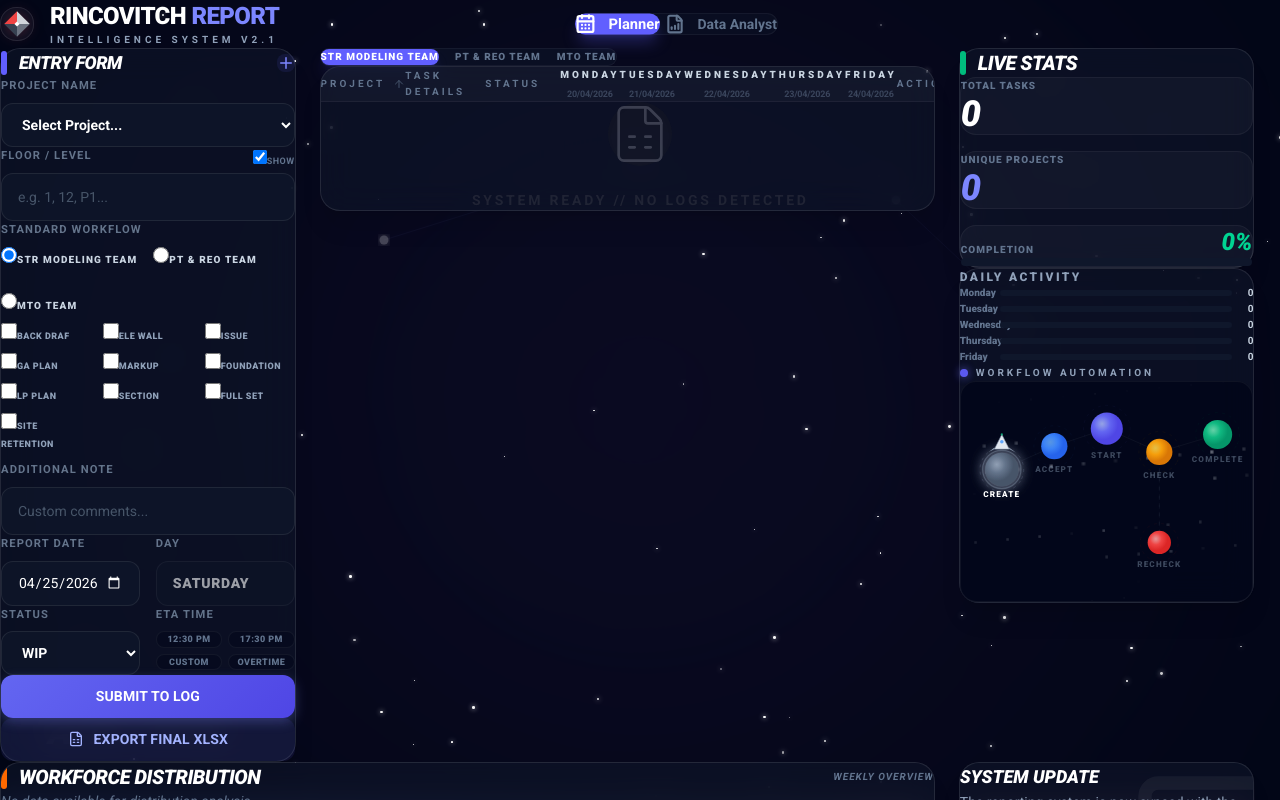
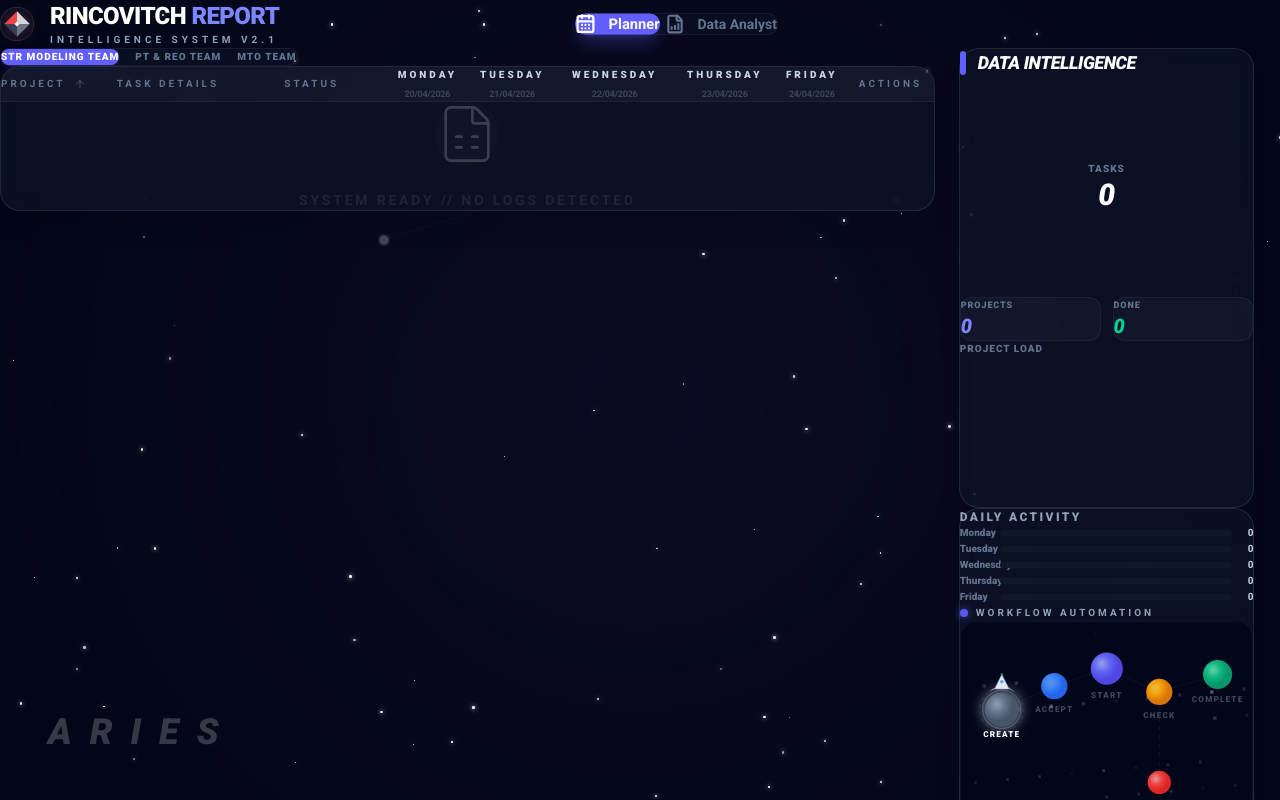
Before and after one commit to john-cpu25/Report, a React (Vite) app: page / in a window 1280 px wide. Shown: the top 800 px of the page. Built offline with nearby package versions, Linux system fonts and the light colour scheme.

Commit message:
UPDATE THEME 2

```diff
--- a/src/App.jsx
+++ b/src/App.jsx
@@ -1,6 +1,6 @@
 import React, { useState, useEffect, useMemo } from 'react'
 import { format, startOfWeek, addDays, parseISO } from 'date-fns'
-import { Download, Layout, FileBarChart, CalendarDays } from 'lucide-react'
+import { Download, Layout, FileBarChart, CalendarDays, Menu, X } from 'lucide-react'
 import * as XLSX from 'xlsx'
 import { motion, AnimatePresence } from 'framer-motion'
 import WeeklyReport from './WeeklyReport'
@@ -18,6 +18,7 @@ function App() {
   const [reportData, setReportData] = useState([])
   const [customProjects, setCustomProjects] = useState([])
   const [selectedDate, setSelectedDate] = useState(format(new Date(), 'yyyy-MM-dd'))
+  const [isSidebarOpen, setIsSidebarOpen] = useState(false)
 
   // Load data
   useEffect(() => {
@@ -229,14 +230,19 @@ function App() {
         >
           <CelestialBackground />
           <header className="max-w-[2560px] w-[98%] 2xl:w-[95%] mx-auto mb-12 flex flex-col lg:flex-row justify-between items-center gap-8">
-        <div className="flex items-center gap-4 group">
-          <div className="p-2.5 bg-slate-900/50 backdrop-blur-xl rounded-2xl border border-white/10 shadow-2xl group-hover:scale-110 transition-transform duration-300">
+        <div className="flex items-center gap-6 group">
+          <button
+            onClick={() => setIsSidebarOpen(!isSidebarOpen)}
+            className="flex items-center gap-4 p-2 rounded-2xl hover:bg-white/5 transition-all active:scale-95 text-left group"
+          >
+            <div className={`p-2.5 bg-slate-900/50 backdrop-blur-xl rounded-2xl border border-white/10 shadow-2xl transition-all duration-500 ${isSidebarOpen ? 'ring-2 ring-indigo-500 shadow-[0_0_20px_rgba(99,102,241,0.3)] bg-indigo-500/10' : 'group-hover:scale-110'}`}>
               <RincovitchLogo size={32} />
             </div>
             <div>
               <h1 className="text-2xl font-black text-white tracking-tight">RINCOVITCH <span className="text-indigo-400">REPORT</span></h1>
               <p className="text-[10px] text-slate-400 font-bold uppercase tracking-[0.4em]">Intelligence System v2.1</p>
             </div>
+          </button>
         </div>
 
         <div className="flex gap-2 bg-slate-900/40 backdrop-blur-2xl p-1.5 rounded-2xl border border-white/5 shadow-2xl">
@@ -280,7 +286,8 @@ function App() {
                 handleAddTask={handleAddTask} deleteRow={deleteRow} moveRow={moveRow}
                 updateStatus={updateStatus} updateDayTime={updateDayTime}
                 customProjects={customProjects} addCustomProject={addCustomProject}
-                exportExcel={exportExcel}
+                exportExcel={exportExcel} isSidebarOpen={isSidebarOpen}
+                setIsSidebarOpen={setIsSidebarOpen}
               />
             ) : (
               <CSVProcessor />
--- a/src/WeeklyReport.jsx
+++ b/src/WeeklyReport.jsx
@@ -4,13 +4,41 @@ import { motion, AnimatePresence } from 'framer-motion'
 import WorkflowAnimation from './WorkflowAnimation'
 import projectsData from './data/projects.json'
 import KamehamehaAnimation from './KamehamehaAnimation'
+import {
+  Chart as ChartJS,
+  ArcElement,
+  CategoryScale,
+  LinearScale,
+  BarElement,
+  PointElement,
+  LineElement,
+  Title,
+  Tooltip,
+  Legend,
+  Filler
+} from 'chart.js'
+import { Doughnut, Bar } from 'react-chartjs-2'
+
+ChartJS.register(
+  ArcElement,
+  CategoryScale,
+  LinearScale,
+  BarElement,
+  PointElement,
+  LineElement,
+  Title,
+  Tooltip,
+  Legend,
+  Filler
+)
 
 const DAYS_OF_WEEK = ['Monday', 'Tuesday', 'Wednesday', 'Thursday', 'Friday']
 
 const WeeklyReport = ({
   reportData, setReportData, selectedDate, setSelectedDate, weekDates,
   formData, setFormData, handleAddTask, deleteRow, moveRow, updateStatus,
-  updateDayTime, customProjects, addCustomProject, exportExcel
+  updateDayTime, customProjects, addCustomProject, exportExcel,
+  isSidebarOpen, setIsSidebarOpen
 }) => {
   const [newProjectName, setNewProjectName] = React.useState('')
   const [showAddProject, setShowAddProject] = React.useState(false)
@@ -57,7 +85,17 @@ const WeeklyReport = ({
       return acc
     }, {})
 
-    return { totalTasks, doneTasks, uniqueProjects, completionRate, dayCounts }
+    const statusCounts = filteredReportData.reduce((acc, r) => {
+      acc[r.status] = (acc[r.status] || 0) + 1
+      return acc
+    }, {})
+
+    const projectCounts = filteredReportData.reduce((acc, r) => {
+      acc[r.project] = (acc[r.project] || 0) + 1
+      return acc
+    }, {})
+
+    return { totalTasks, doneTasks, uniqueProjects, completionRate, dayCounts, statusCounts, projectCounts }
   }, [filteredReportData])
 
   const STR_WORKFLOW = {
@@ -105,11 +143,32 @@ const WeeklyReport = ({
   }
 
   return (
-    <div className="space-y-12">
+    <div className="relative">
+      {/* Sidebar Overlay */}
+      <AnimatePresence>
+        {isSidebarOpen && (
+          <motion.div
+            initial={{ opacity: 0 }}
+            animate={{ opacity: 1 }}
+            exit={{ opacity: 0 }}
+            onClick={() => setIsSidebarOpen(false)}
+            className="fixed inset-0 bg-slate-950/60 backdrop-blur-sm z-40"
+          />
+        )}
+      </AnimatePresence>
+
       <main className="grid grid-cols-1 lg:grid-cols-12 xl:grid-cols-12 2xl:grid-cols-12 gap-6 items-start">
         {/* Sidebar Form */}
-        <aside className="lg:col-span-12 xl:col-span-3 2xl:col-span-2">
-          <div className="glass-panel p-6 sticky top-8 border-white/5 shadow-2xl">
+        <AnimatePresence>
+          {isSidebarOpen && (
+            <motion.aside
+              initial={{ x: -400, opacity: 0 }}
+              animate={{ x: 0, opacity: 1 }}
+              exit={{ x: -400, opacity: 0 }}
+              transition={{ type: 'spring', damping: 25, stiffness: 200 }}
+              className="fixed left-0 top-0 h-screen w-[320px] z-50 p-6 overflow-y-auto custom-scrollbar"
+            >
+              <div className="glass-panel p-6 border-white/10 shadow-2xl bg-slate-900/90 backdrop-blur-2xl h-full">
             <div className="flex items-center justify-between mb-6">
               <div className="flex items-center gap-3">
                 <div className="w-1.5 h-6 bg-indigo-500 rounded-full"></div>
@@ -158,7 +217,7 @@ const WeeklyReport = ({
               </motion.div>
             )}
 
-            <form onSubmit={handleAddTask} className="space-y-4">
+            <form onSubmit={(e) => { handleAddTask(e); setIsSidebarOpen(false); }} className="space-y-4">
               <div className="space-y-2">
                 <label>Project Name</label>
                 <select
@@ -364,11 +423,13 @@ const WeeklyReport = ({
                 EXPORT FINAL XLSX
               </button>
             </form>
-          </div>
-        </aside>
+            </div>
+          </motion.aside>
+        )}
+        </AnimatePresence>
 
         {/* Main Table */}
-        <div className="lg:col-span-12 xl:col-span-6 2xl:col-span-7 space-y-4">
+        <div className="lg:col-span-12 xl:col-span-9 2xl:col-span-9 space-y-4">
           <div className="flex gap-4 bg-slate-900/50 p-1.5 rounded-xl border border-white/5 w-fit">
             <button
               onClick={() => setFormData({...formData, team: 'STR MODELING TEAM'})}
@@ -531,38 +592,103 @@ const WeeklyReport = ({
 
         {/* Right Sidebar - Statistics */}
         <aside className="lg:col-span-12 xl:col-span-3 2xl:col-span-3 space-y-6">
-          <div className="glass-panel p-8 border-white/5 shadow-2xl">
-            <div className="flex items-center gap-3 mb-8">
-              <div className="w-1.5 h-6 bg-emerald-500 rounded-full"></div>
-              <h2 className="text-xl font-black text-white tracking-tight uppercase italic">Live Stats</h2>
+          <div className="glass-panel p-6 border-white/5 shadow-2xl bg-slate-900/30">
+            <div className="flex items-center gap-3 mb-6">
+              <div className="w-1.5 h-6 bg-indigo-500 rounded-full"></div>
+              <h2 className="text-lg font-black text-white tracking-tight uppercase italic">Data Intelligence</h2>
             </div>
 
-            <div className="grid grid-cols-1 gap-4">
-              <div className="bg-white/[0.03] p-6 rounded-2xl border border-white/5">
-                <p className="text-[10px] font-black text-slate-500 uppercase tracking-widest mb-1">Total Tasks</p>
-                <p className="text-4xl font-black text-white italic">{stats.totalTasks}</p>
+            <div className="space-y-8">
+              {/* Status Doughnut */}
+              <div className="h-[220px] relative flex items-center justify-center">
+                <Doughnut
+                  data={{
+                    labels: Object.keys(stats.statusCounts),
+                    datasets: [{
+                      data: Object.values(stats.statusCounts),
+                      backgroundColor: [
+                        'rgba(16, 185, 129, 0.6)', // DONE
+                        'rgba(100, 116, 139, 0.6)', // PENDING
+                        'rgba(249, 115, 22, 0.6)', // TMR
+                        'rgba(244, 63, 94, 0.6)',  // URGENT
+                        'rgba(251, 191, 36, 0.6)', // PLANING
+                        'rgba(99, 102, 241, 0.6)',  // WIP
+                      ],
+                      borderColor: 'rgba(255, 255, 255, 0.1)',
+                      borderWidth: 2,
+                      hoverOffset: 10
+                    }]
+                  }}
+                  options={{
+                    plugins: {
+                      legend: { display: false },
+                      tooltip: {
+                        backgroundColor: 'rgba(15, 23, 42, 0.9)',
+                        titleFont: { size: 10, weight: 'bold' },
+                        bodyFont: { size: 10 },
+                        padding: 10,
+                        cornerRadius: 8,
+                        borderColor: 'rgba(255,255,255,0.1)',
+                        borderWidth: 1
+                      }
+                    },
+                    maintainAspectRatio: false,
+                    cutout: '75%'
+                  }}
+                />
+                <div className="absolute flex flex-col items-center justify-center pointer-events-none">
+                  <span className="text-[10px] font-black text-slate-500 uppercase tracking-widest">Tasks</span>
+                  <span className="text-3xl font-black text-white italic">{stats.totalTasks}</span>
+                </div>
               </div>
-              <div className="bg-white/[0.03] p-6 rounded-2xl border border-white/5">
-                <p className="text-[10px] font-black text-slate-500 uppercase tracking-widest mb-1">Unique Projects</p>
-                <p className="text-4xl font-black text-indigo-400 italic">{stats.uniqueProjects}</p>
+
+              {/* Stats Grid */}
+              <div className="grid grid-cols-2 gap-3">
+                <div className="bg-white/[0.03] p-4 rounded-xl border border-white/5">
+                  <p className="text-[9px] font-black text-slate-500 uppercase tracking-widest mb-1">Projects</p>
+                  <p className="text-xl font-black text-indigo-400 italic">{stats.uniqueProjects}</p>
+                </div>
+                <div className="bg-white/[0.03] p-4 rounded-xl border border-white/5">
+                  <p className="text-[9px] font-black text-slate-500 uppercase tracking-widest mb-1">Done</p>
+                  <p className="text-xl font-black text-emerald-400 italic">{stats.doneTasks}</p>
+                </div>
               </div>
-              <div className="bg-white/[0.03] p-6 rounded-2xl border border-white/5">
-                <div className="flex justify-between items-end mb-2">
-                  <p className="text-[10px] font-black text-slate-500 uppercase tracking-widest">Completion</p>
-                  <p className="text-2xl font-black text-emerald-400 italic">{stats.completionRate}%</p>
-                </div>
-                <div className="w-full h-2 bg-slate-900 rounded-full overflow-hidden">
-                  <motion.div
-                    initial={{ width: 0 }}
-                    animate={{ width: `${stats.completionRate}%` }}
-                    className="h-full bg-gradient-to-r from-emerald-500 to-teal-400 shadow-[0_0_15px_rgba(16,185,129,0.3)]"
+
+              {/* Project Bar Chart */}
+              <div className="space-y-3">
+                <p className="text-[10px] font-black text-slate-500 uppercase tracking-widest">Project Load</p>
+                <div className="h-[150px]">
+                  <Bar
+                    data={{
+                      labels: Object.keys(stats.projectCounts).map(k => k.length > 8 ? k.substring(0, 8) + '...' : k),
+                      datasets: [{
+                        label: 'Tasks',
+                        data: Object.values(stats.projectCounts),
+                        backgroundColor: 'rgba(99, 102, 241, 0.4)',
+                        borderColor: '#6366f1',
+                        borderWidth: 1,
+                        borderRadius: 4,
+                      }]
+                    }}
+                    options={{
+                      indexAxis: 'y',
+                      plugins: { legend: { display: false } },
+                      maintainAspectRatio: false,
+                      scales: {
+                        x: { display: false, grid: { display: false } },
+                        y: {
+                          grid: { display: false },
+                          ticks: { color: '#64748b', font: { size: 9, weight: 'bold' } }
+                        }
+                      }
+                    }}
                   />
                 </div>
               </div>
             </div>
           </div>
 
-          <div className="glass-panel p-8 border-white/5 shadow-2xl">
+          <div className="glass-panel p-6 border-white/5 shadow-2xl">
             <h3 className="text-xs font-black text-slate-400 uppercase tracking-[0.2em] mb-6">Daily Activity</h3>
             <div className="space-y-4">
               {DAYS_OF_WEEK.map(d => (
```
Lines whose indentation alone changed are shown as unchanged.
